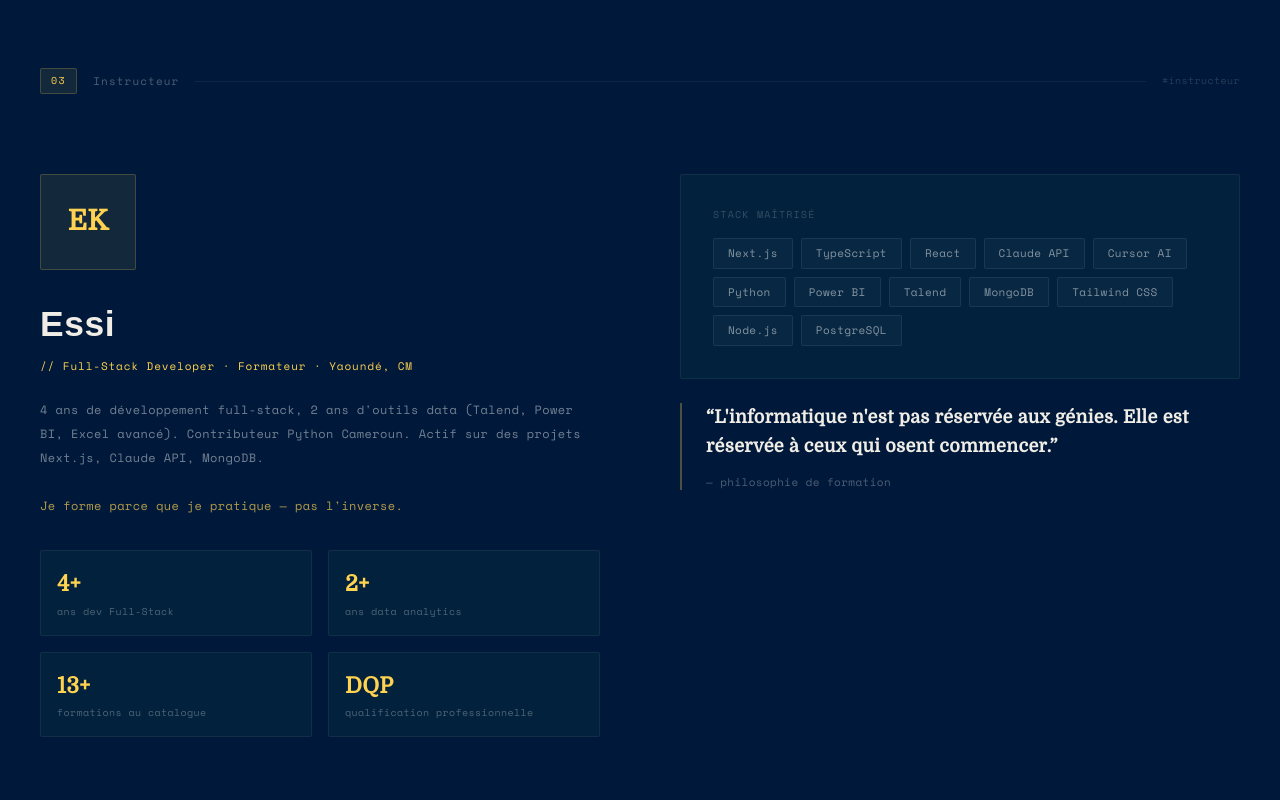
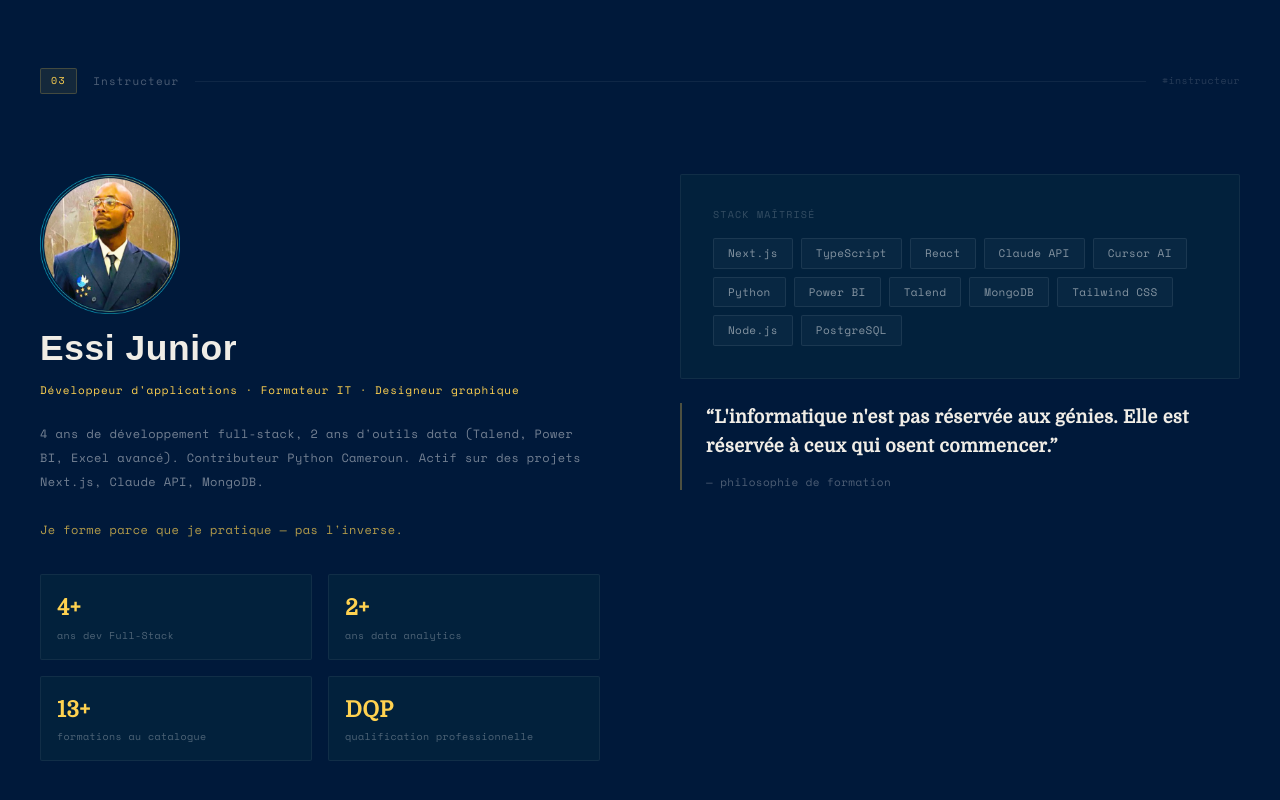
Before and after one commit to EssiJunior/Tebunah-Training, a Next.js app: page / in a window 1280 px wide. Shown: the part 3656-4456 px from the top of the page. Built offline with nearby package versions, Linux system fonts and the light colour scheme; a web font is replaced by a local one.

Commit message:
Updated instructor pic

```diff
--- /dev/null
+++ b/public/assets/index.ts
@@ -0,0 +1,4 @@
+// profile
+const essi = "/assets/profiles/essi-jr.webp";
+
+export {essi}
--- a/sections/Instructor.tsx
+++ b/sections/Instructor.tsx
@@ -2,6 +2,8 @@
 import { motion, useInView } from 'framer-motion'
 import { useRef } from 'react'
 import { SKILLS, STATS } from '@/data/instructor'
+import Image from 'next/image'
+import { essi } from '@/public/assets'
 
 function SectionMarker() {
   return (
@@ -20,7 +22,7 @@ export default function Instructor() {
 
   return (
     <section id="instructeur" ref={ref}
-      className="px-10 py-[120px] border-t border-white/[0.06]">
+      className="px-10 py-30 border-t border-white/6">
       <motion.div
         initial={{ opacity: 0, y: 30 }} animate={inView ? { opacity: 1, y: 0 } : {}}
         transition={{ duration: 0.6 }}>
@@ -33,20 +35,21 @@ export default function Instructor() {
           <motion.div
             initial={{ opacity: 0, scale: 0.9 }} animate={inView ? { opacity: 1, scale: 1 } : {}}
             transition={{ duration: 0.7 }}
-            className="w-24 h-24 bg-accent/[0.08] border border-accent/20 rounded-px
-                       flex items-center justify-center font-display text-[28px] font-extrabold text-accent mb-7"
-          >EK</motion.div>
+            className="flex items-start justify-start mb-2"
+          >
+            <Image src={essi} alt="Photo d'Essi Junior" width={140} height={140} className="rounded-px object-cover" />
+          </motion.div>
 
           <motion.h2 initial={{ opacity: 0, y: 20 }} animate={inView ? { opacity: 1, y: 0 } : {}}
             transition={{ duration: 0.6, delay: 0.1 }}
             className="font-display text-[36px] font-extrabold text-ink leading-none mb-2">
-            Essi
+            Essi Junior
           </motion.h2>
 
           <motion.p initial={{ opacity: 0, y: 20 }} animate={inView ? { opacity: 1, y: 0 } : {}}
             transition={{ duration: 0.6, delay: 0.15 }}
             className="font-mono text-[11px] text-accent tracking-[0.08em] mb-6">
-            // Full-Stack Developer · Formateur · Yaoundé, CM
+            Développeur d&apos;applications · Formateur IT · Designeur graphique
           </motion.p>
 
           <motion.p initial={{ opacity: 0, y: 20 }} animate={inView ? { opacity: 1, y: 0 } : {}}
```
Also changed, not shown: public/assets/profiles/essi-jr.webp (added).
